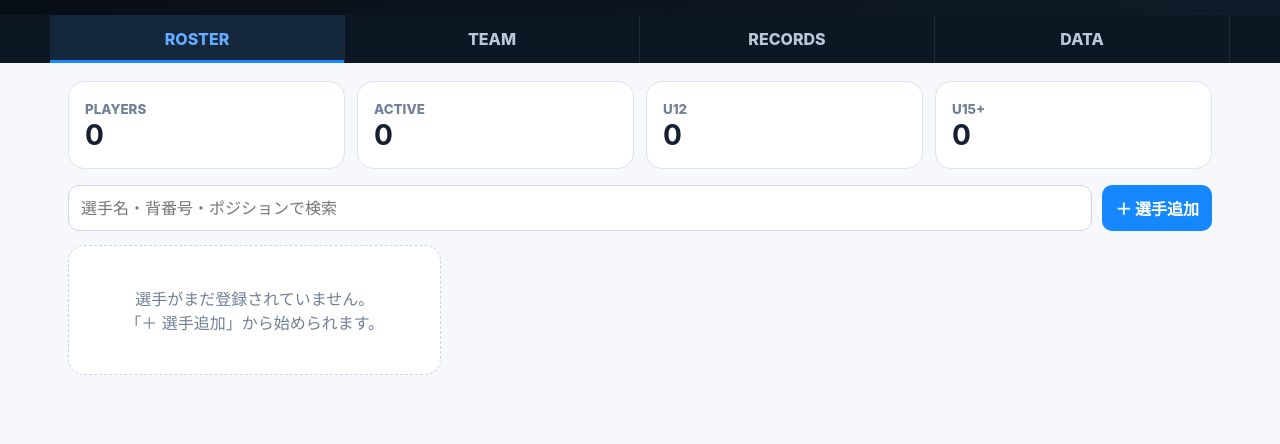
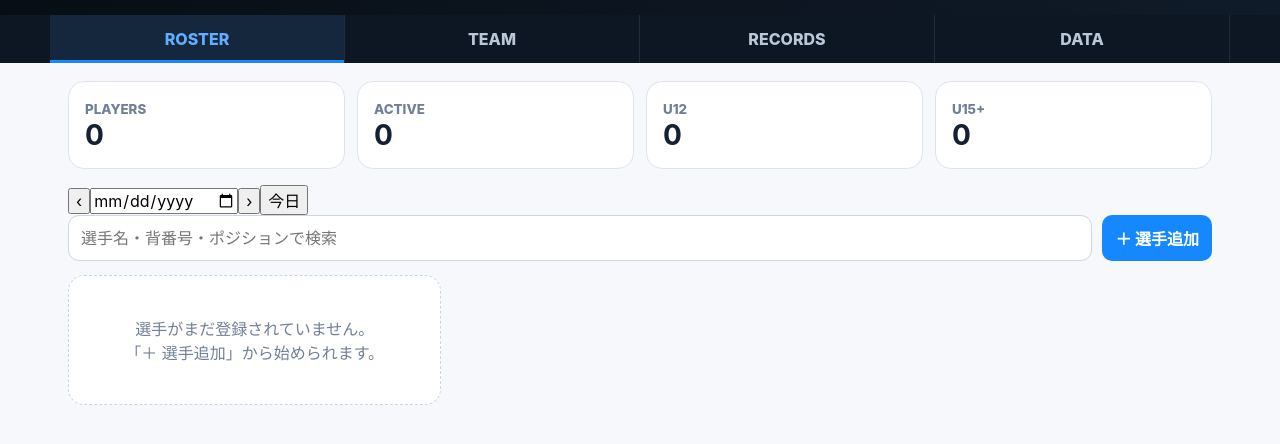
Before and after one commit to Yuge-U/zero-one-roster, a plain HTML site: page index.html in a window 1280 px wide. Shown: the part 90-534 px from the top of the page. Drawn offline with Linux system fonts and the light colour scheme.

Commit message:
Add compact attendance date navigator

```diff
--- a/index.html
+++ b/index.html
@@ -2,7 +2,7 @@
 <html lang="ja"><head><meta charset="utf-8"><meta name="viewport" content="width=device-width,initial-scale=1,viewport-fit=cover"><meta name="theme-color" content="#09111c"><title>ZERO ONE ROSTER</title><link rel="manifest" href="manifest.webmanifest"><link rel="stylesheet" href="styles.css"></head>
 <body><header class="top"><div class="hero"><div class="brand"><div class="logo">01</div><div><b>ZERO ONE<br>ROSTER</b><small>Team & Player Hub</small></div></div><div class="tagline"><b>KNOW THE PLAYER. GROW THE TEAM.</b><small>選手を知る。関係をつくる。成長をつなぐ。</small></div><div class="sync"><button class="btn dark" id="connectBtn">OneDrive接続</button><button class="btn primary" id="syncBtn">同期</button><div id="syncStatus">端末保存モード</div></div></div></header>
 <nav><button class="on" data-view="roster">ROSTER</button><button data-view="team">TEAM</button><button data-view="records">RECORDS</button><button data-view="data">DATA</button></nav>
-<main><section id="rosterView"><div class="metrics"><article><small>PLAYERS</small><strong id="playerCount">0</strong></article><article><small>ACTIVE</small><strong id="activeCount">0</strong></article><article><small>U12</small><strong id="u12Count">0</strong></article><article><small>U15+</small><strong id="u15Count">0</strong></article></div><div class="toolbar"><input id="search" placeholder="選手名・背番号・ポジションで検索"><button class="btn primary" id="addPlayerBtn">＋ 選手追加</button></div><div class="players" id="playerGrid"></div></section>
+<main><section id="rosterView"><div class="metrics"><article><small>PLAYERS</small><strong id="playerCount">0</strong></article><article><small>ACTIVE</small><strong id="activeCount">0</strong></article><article><small>U12</small><strong id="u12Count">0</strong></article><article><small>U15+</small><strong id="u15Count">0</strong></article></div><div class="datebar"><button id="prevDate" aria-label="前の日">‹</button><input id="attendanceDate" type="date"><button id="nextDate" aria-label="次の日">›</button><button id="todayDate">今日</button><span id="attendanceCount"></span></div><div class="toolbar"><input id="search" placeholder="選手名・背番号・ポジションで検索"><button class="btn primary" id="addPlayerBtn">＋ 選手追加</button></div><div class="players" id="playerGrid"></div></section>
 <section id="teamView" hidden><div class="team"><small>ZERO ONE ROSTER</small><h2 id="teamTitle">MY TEAM</h2><p id="teamSummary">チーム情報を設定してください。</p><button class="btn primary" id="editTeamBtn">チーム設定</button></div></section>
 <section id="recordsView" hidden><div class="card"><h2>RECORDS</h2><p>旧Rosterの practice_bb / communication_bb を引き継ぐ記録領域です。</p><div id="recordSummary"></div></div></section>
 <section id="dataView" hidden><div class="card"><h2>DATA & MIGRATION</h2><p>端末保存を起点にし、接続後はOneDrive AppFolderへ同期します。旧SharePoint Listsは残したまま移行できます。</p><button class="btn light" id="exportBtn">JSONバックアップ</button> <button class="btn light" id="importBtn">JSON取込</button> <button class="btn light" id="spoImportBtn">旧SPOデータ取込</button><input id="importFile" type="file" accept=".json" hidden><input id="spoImportFile" type="file" accept=".json" hidden></div></section></main>
```
